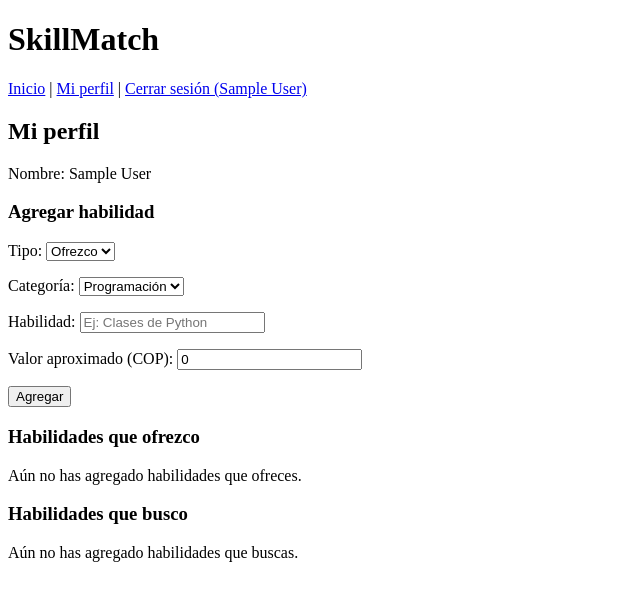
After one commit to NicolGarciaa/skillmatch, a Flask app: page /perfil in a window 1280 px wide. The commit adds this page. Shown: the top 601 px of the page, without its empty margins (0-640 px from the left). Run offline with Flask 3, Linux system fonts and the light colour scheme; the visitor is signed in with stand-in values (Sample User, id 1); data that the repository does not hold is empty.

Commit message:
Login y perfil con habilidades

```diff
--- a/app.py
+++ b/app.py
@@ -1,7 +1,9 @@
 import os
 import sqlite3
-from flask import Flask, render_template, request, redirect, url_for, flash
-from werkzeug.security import generate_password_hash
+from functools import wraps
+from flask import (Flask, render_template, request, redirect,
+                   url_for, flash, session)
+from werkzeug.security import generate_password_hash, check_password_hash
 
 app = Flask(__name__)
 app.secret_key = "cambia-esta-clave"
@@ -9,6 +11,9 @@ app.secret_key = "cambia-esta-clave"
 # La base de datos queda en la carpeta "instance", que el .gitignore de Python ya excluye
 os.makedirs(app.instance_path, exist_ok=True)
 DB = os.path.join(app.instance_path, "skillmatch.db")
+
+CATEGORIAS = ["Programación", "Diseño", "Idiomas", "Música",
+              "Marketing", "Matemáticas", "Otro"]
 
 
 def get_db():
@@ -28,7 +33,28 @@ def init_db():
                 password TEXT NOT NULL
             )
         """)
+        conn.execute("""
+            CREATE TABLE IF NOT EXISTS habilidades (
+                id INTEGER PRIMARY KEY AUTOINCREMENT,
+                usuario_id INTEGER NOT NULL,
+                tipo TEXT NOT NULL CHECK (tipo IN ('ofrezco', 'busco')),
+                categoria TEXT NOT NULL,
+                nombre TEXT NOT NULL,
+                valor INTEGER NOT NULL DEFAULT 0,
+                FOREIGN KEY (usuario_id) REFERENCES usuarios (id)
+            )
+        """)
     conn.close()
+
+
+def login_requerido(vista):
+    @wraps(vista)
+    def envoltura(*args, **kwargs):
+        if "usuario_id" not in session:
+            flash("Inicia sesión para continuar.")
+            return redirect(url_for("login"))
+        return vista(*args, **kwargs)
+    return envoltura
 
 
 @app.route("/")
@@ -60,10 +86,94 @@ def registro():
         finally:
             conn.close()
 
-        flash("Registro exitoso.")
-        return redirect(url_for("inicio"))
+        flash("Registro exitoso. Ahora inicia sesión.")
+        return redirect(url_for("login"))
 
     return render_template("registro.html")
+
+
+@app.route("/login", methods=["GET", "POST"])
+def login():
+    if request.method == "POST":
+        correo = request.form["correo"].strip().lower()
+        password = request.form["password"]
+
+        conn = get_db()
+        usuario = conn.execute(
+            "SELECT * FROM usuarios WHERE correo = ?", (correo,)
+        ).fetchone()
+        conn.close()
+
+        if usuario and check_password_hash(usuario["password"], password):
+            session.clear()
+            session["usuario_id"] = usuario["id"]
+            session["nombre"] = usuario["nombre"]
+            return redirect(url_for("perfil"))
+
+        flash("Correo o contraseña incorrectos.")
+        return render_template("login.html")
+
+    return render_template("login.html")
+
+
+@app.route("/logout")
+def logout():
+    session.clear()
+    flash("Sesión cerrada.")
+    return redirect(url_for("inicio"))
+
+
+@app.route("/perfil", methods=["GET", "POST"])
+@login_requerido
+def perfil():
+    usuario_id = session["usuario_id"]
+    conn = get_db()
+
+    if request.method == "POST":
+        tipo = request.form["tipo"]
+        categoria = request.form["categoria"]
+        nombre = request.form["nombre"].strip()
+        try:
+            valor = int(request.form.get("valor") or 0)
+        except ValueError:
+            valor = -1
+
+        if (tipo not in ("ofrezco", "busco") or categoria not in CATEGORIAS
+                or not nombre or valor < 0):
+            flash("Revisa los datos de la habilidad.")
+        else:
+            with conn:
+                conn.execute(
+                    "INSERT INTO habilidades (usuario_id, tipo, categoria, nombre, valor) "
+                    "VALUES (?, ?, ?, ?, ?)",
+                    (usuario_id, tipo, categoria, nombre, valor),
+                )
+            flash("Habilidad agregada.")
+        conn.close()
+        return redirect(url_for("perfil"))
+
+    filas = conn.execute(
+        "SELECT * FROM habilidades WHERE usuario_id = ? ORDER BY id", (usuario_id,)
+    ).fetchall()
+    conn.close()
+    ofrezco = [f for f in filas if f["tipo"] == "ofrezco"]
+    busco = [f for f in filas if f["tipo"] == "busco"]
+    return render_template("perfil.html", ofrezco=ofrezco, busco=busco,
+                           categorias=CATEGORIAS)
+
+
+@app.route("/habilidad/<int:habilidad_id>/eliminar", methods=["POST"])
+@login_requerido
+def eliminar_habilidad(habilidad_id):
+    conn = get_db()
+    with conn:
+        conn.execute(
+            "DELETE FROM habilidades WHERE id = ? AND usuario_id = ?",
+            (habilidad_id, session["usuario_id"]),
+        )
+    conn.close()
+    flash("Habilidad eliminada.")
+    return redirect(url_for("perfil"))
 
 
 if __name__ == "__main__":
--- a/templates/base.html
+++ b/templates/base.html
@@ -6,9 +6,18 @@
 </head>
 <body>
   <h1>SkillMatch</h1>
-  <nav><a href="/">Inicio</a> | <a href="/registro">Registro</a></nav>
+  <nav>
+    <a href="/">Inicio</a> |
+    {% if session.get("usuario_id") %}
+      <a href="/perfil">Mi perfil</a> |
+      <a href="/logout">Cerrar sesión ({{ session["nombre"] }})</a>
+    {% else %}
+      <a href="/registro">Registro</a> |
+      <a href="/login">Iniciar sesión</a>
+    {% endif %}
+  </nav>
   {% for mensaje in get_flashed_messages() %}
-    <p>{{ mensaje }}</p>
+    <p><strong>{{ mensaje }}</strong></p>
   {% endfor %}
   {% block contenido %}{% endblock %}
 </body>
--- /dev/null
+++ b/templates/perfil.html
@@ -0,0 +1,61 @@
+{% extends "base.html" %}
+{% block contenido %}
+<h2>Mi perfil</h2>
+<p>Nombre: {{ session["nombre"] }}</p>
+
+<h3>Agregar habilidad</h3>
+<form method="post">
+  <p>
+    <label>Tipo:
+      <select name="tipo">
+        <option value="ofrezco">Ofrezco</option>
+        <option value="busco">Busco</option>
+      </select>
+    </label>
+  </p>
+  <p>
+    <label>Categoría:
+      <select name="categoria">
+        {% for c in categorias %}
+          <option value="{{ c }}">{{ c }}</option>
+        {% endfor %}
+      </select>
+    </label>
+  </p>
+  <p><label>Habilidad: <input type="text" name="nombre" placeholder="Ej: Clases de Python"></label></p>
+  <p><label>Valor aproximado (COP): <input type="number" name="valor" min="0" value="0"></label></p>
+  <button type="submit">Agregar</button>
+</form>
+
+<h3>Habilidades que ofrezco</h3>
+{% if ofrezco %}
+<ul>
+  {% for h in ofrezco %}
+    <li>
+      [{{ h["categoria"] }}] {{ h["nombre"] }} — ${{ h["valor"] }}
+      <form method="post" action="/habilidad/{{ h['id'] }}/eliminar" style="display:inline">
+        <button type="submit">Eliminar</button>
+      </form>
+    </li>
+  {% endfor %}
+</ul>
+{% else %}
+<p>Aún no has agregado habilidades que ofreces.</p>
+{% endif %}
+
+<h3>Habilidades que busco</h3>
+{% if busco %}
+<ul>
+  {% for h in busco %}
+    <li>
+      [{{ h["categoria"] }}] {{ h["nombre"] }} — ${{ h["valor"] }}
+      <form method="post" action="/habilidad/{{ h['id'] }}/eliminar" style="display:inline">
+        <button type="submit">Eliminar</button>
+      </form>
+    </li>
+  {% endfor %}
+</ul>
+{% else %}
+<p>Aún no has agregado habilidades que buscas.</p>
+{% endif %}
+{% endblock %}
```
Also changed, not shown: templates/login.html (added, +10 -0 lines).
